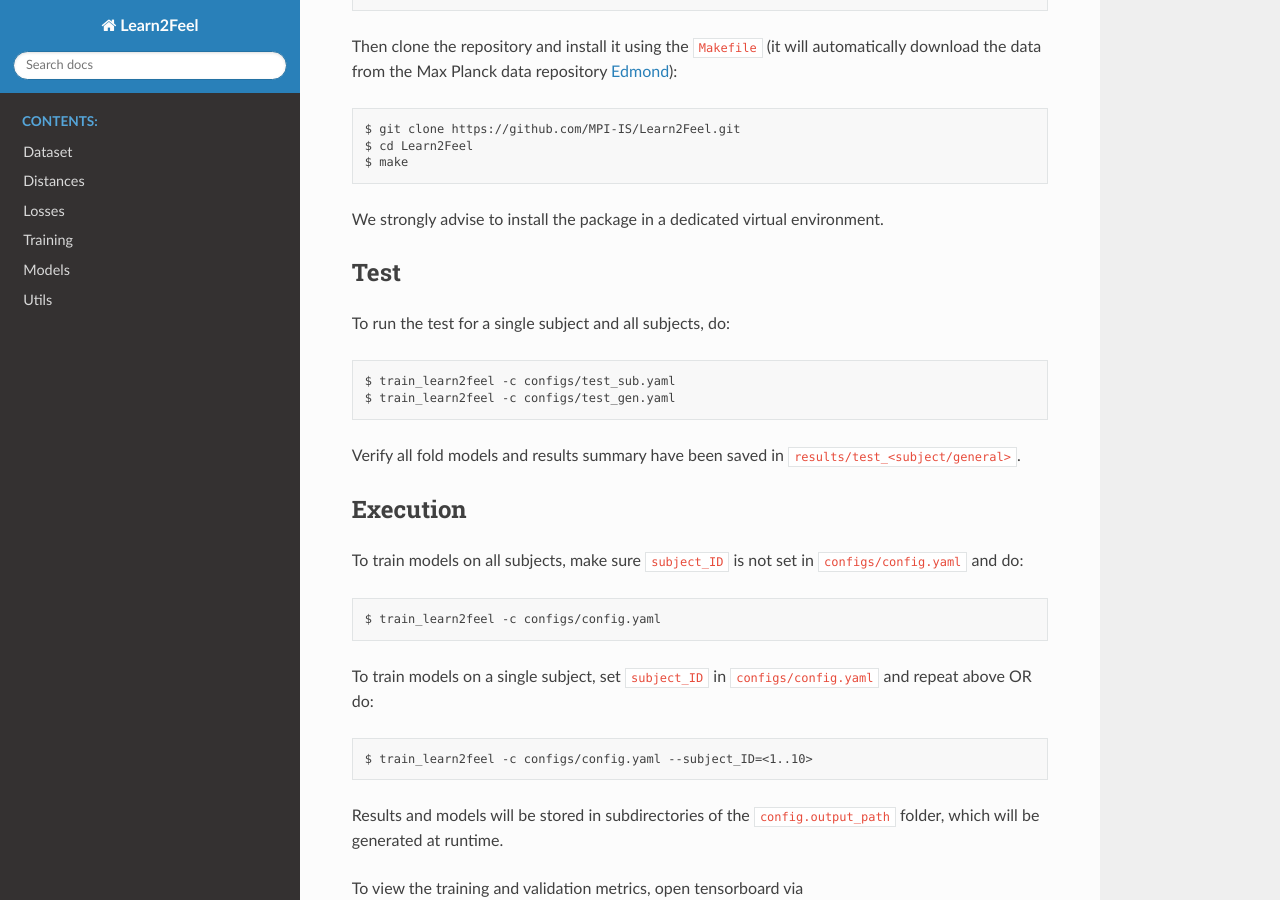
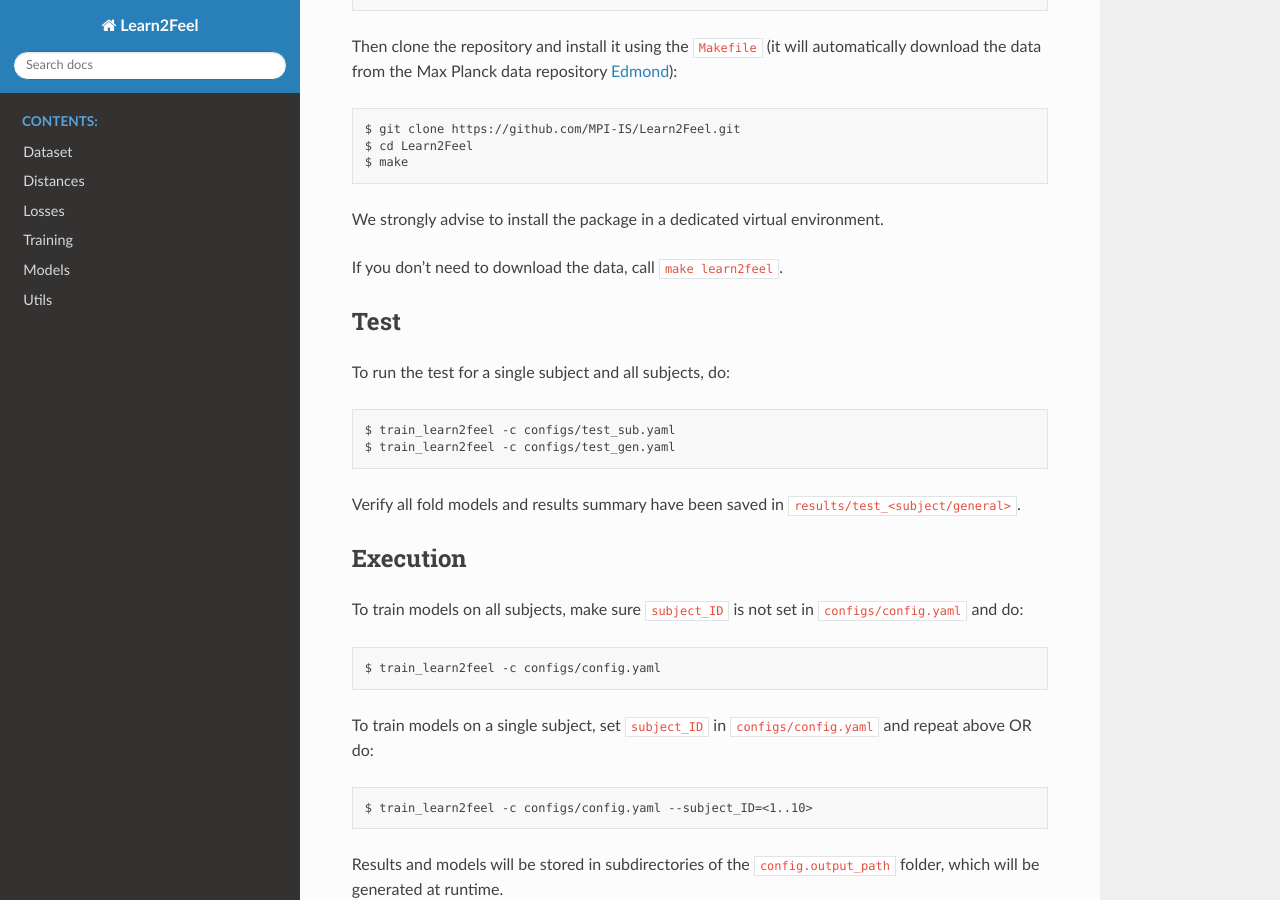
Before and after one commit to MPI-IS/Learn2Feel, a Sphinx documentation site: the page built from doc/source/index.rst, in a window 1280 px wide and 900 px high, scrolled down 579 px. Built offline with Sphinx 7.4.7 and the Read the Docs theme 2.0.0, drawn with Linux system fonts in a browser that asks for light colours.

Commit message:
Update index.rst

```diff
--- a/doc/source/index.rst
+++ b/doc/source/index.rst
@@ -44,6 +44,7 @@
 
 We strongly advise to install the package in a dedicated virtual environment.
 
+If you don't need to download the data, call ``make learn2feel``.
 
 Test
 ----
```
